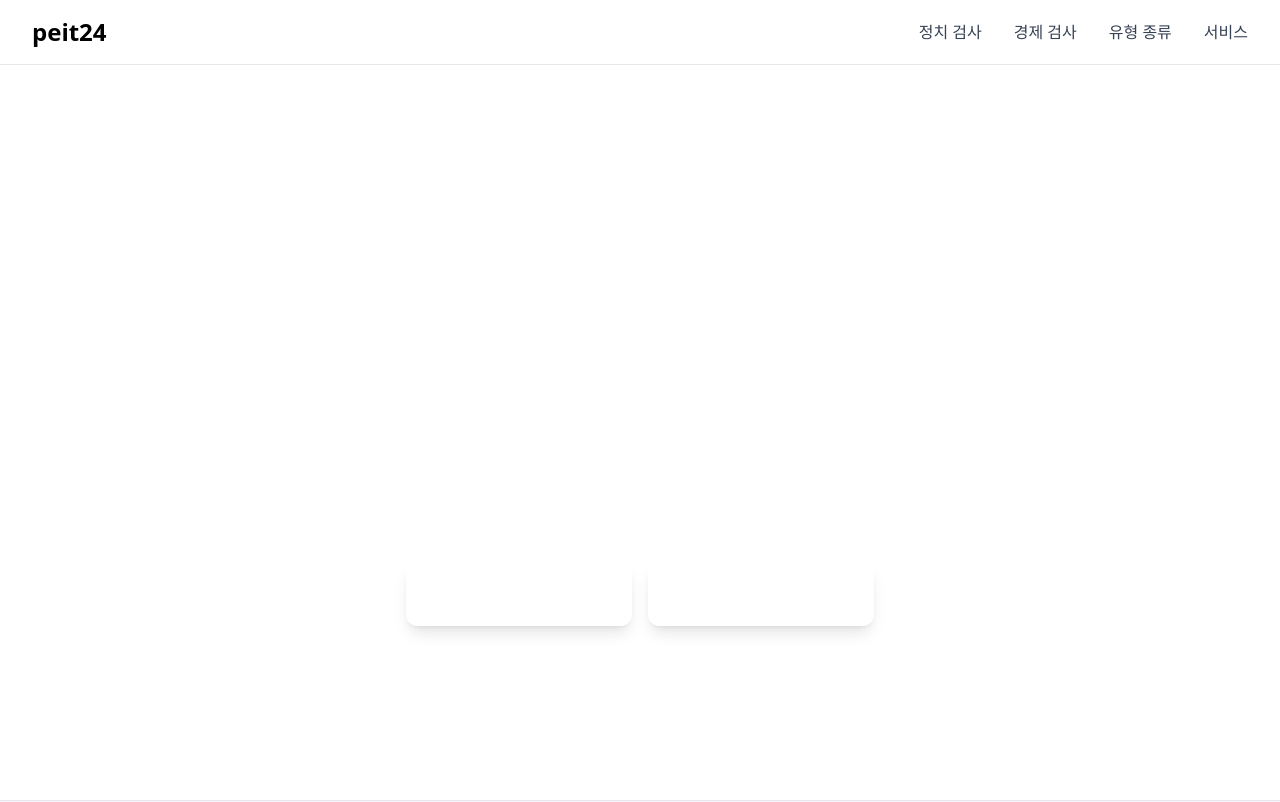
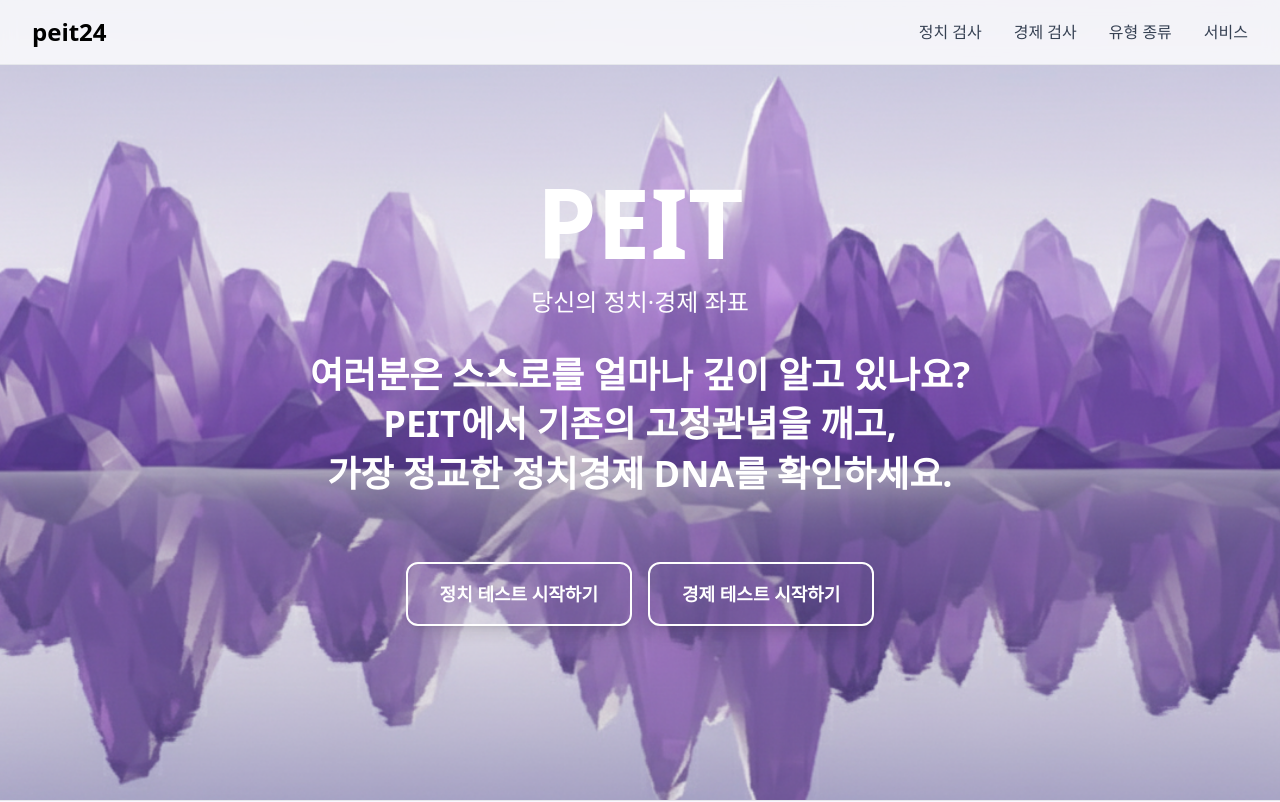
Before and after one commit to sin77812/PEIT, a Next.js app: page / in a window 1280 px wide. Shown: the top 802 px of the page. Built offline with nearby package versions, Linux system fonts and the light colour scheme; a web font is replaced by a local one.

Commit message:
revert(hero): restore background image hero and keep white text; remove white page background

```diff
--- a/app/page.tsx
+++ b/app/page.tsx
@@ -3,9 +3,20 @@ import Image from 'next/image';
 
 export default function Home() {
   return (
-    <div className="relative min-h-screen -mt-16 bg-white">
+    <div className="relative h-screen -mt-16 overflow-hidden">
+      {/* 배경 이미지 */}
+      <div className="absolute inset-0 z-0">
+        <Image
+          src="/images/mainbackground2.png"
+          alt="PEIT 배경"
+          fill
+          className="object-cover"
+          priority
+        />
+      </div>
+
       {/* 중앙 콘텐츠 */}
-      <div className="relative z-10 flex flex-col items-center justify-center min-h-screen px-4">
+      <div className="relative z-10 flex flex-col items-center justify-center h-full px-4">
         <h1 className="text-6xl md:text-8xl font-bold text-white mb-4">
           PEIT
         </h1>
```
